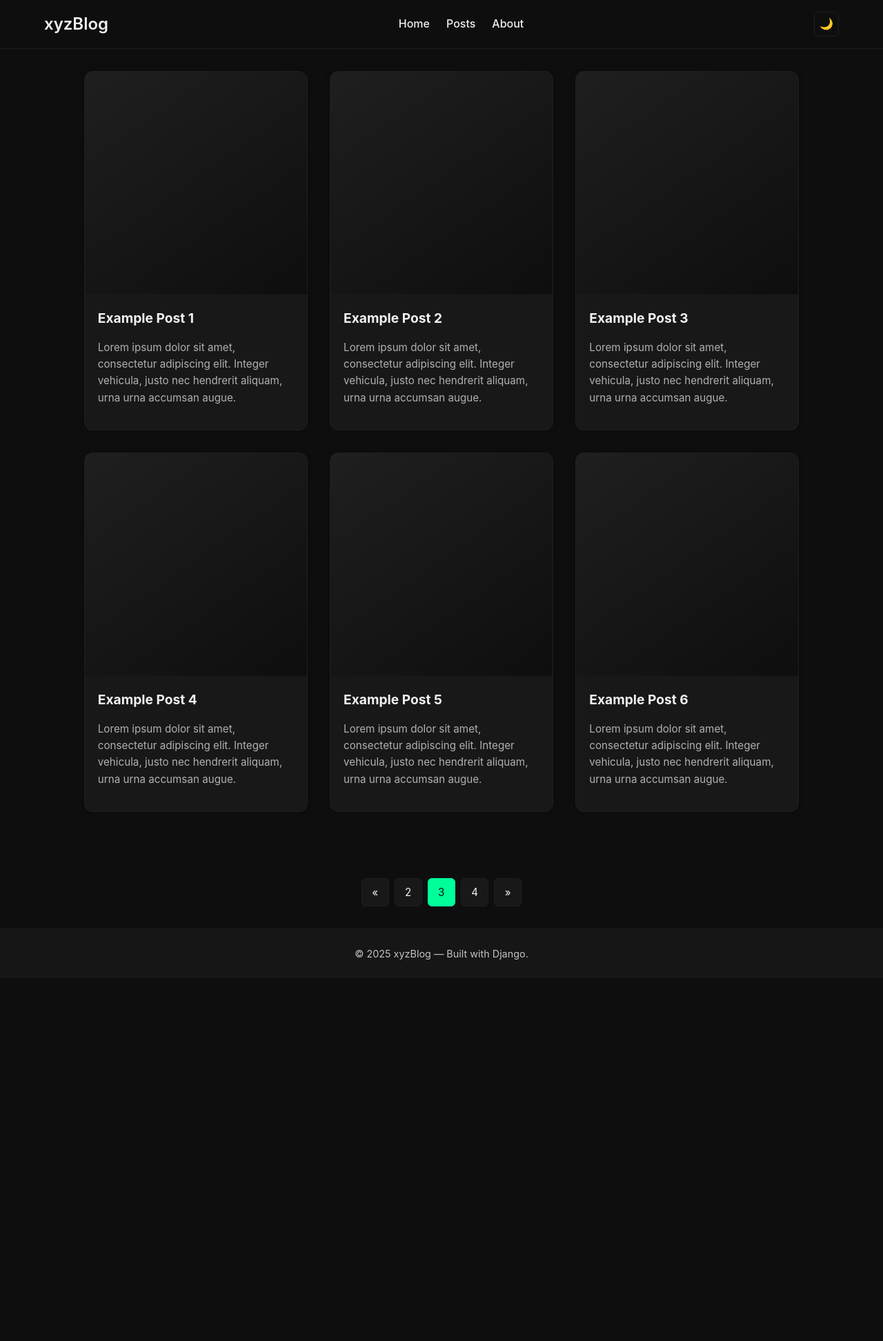
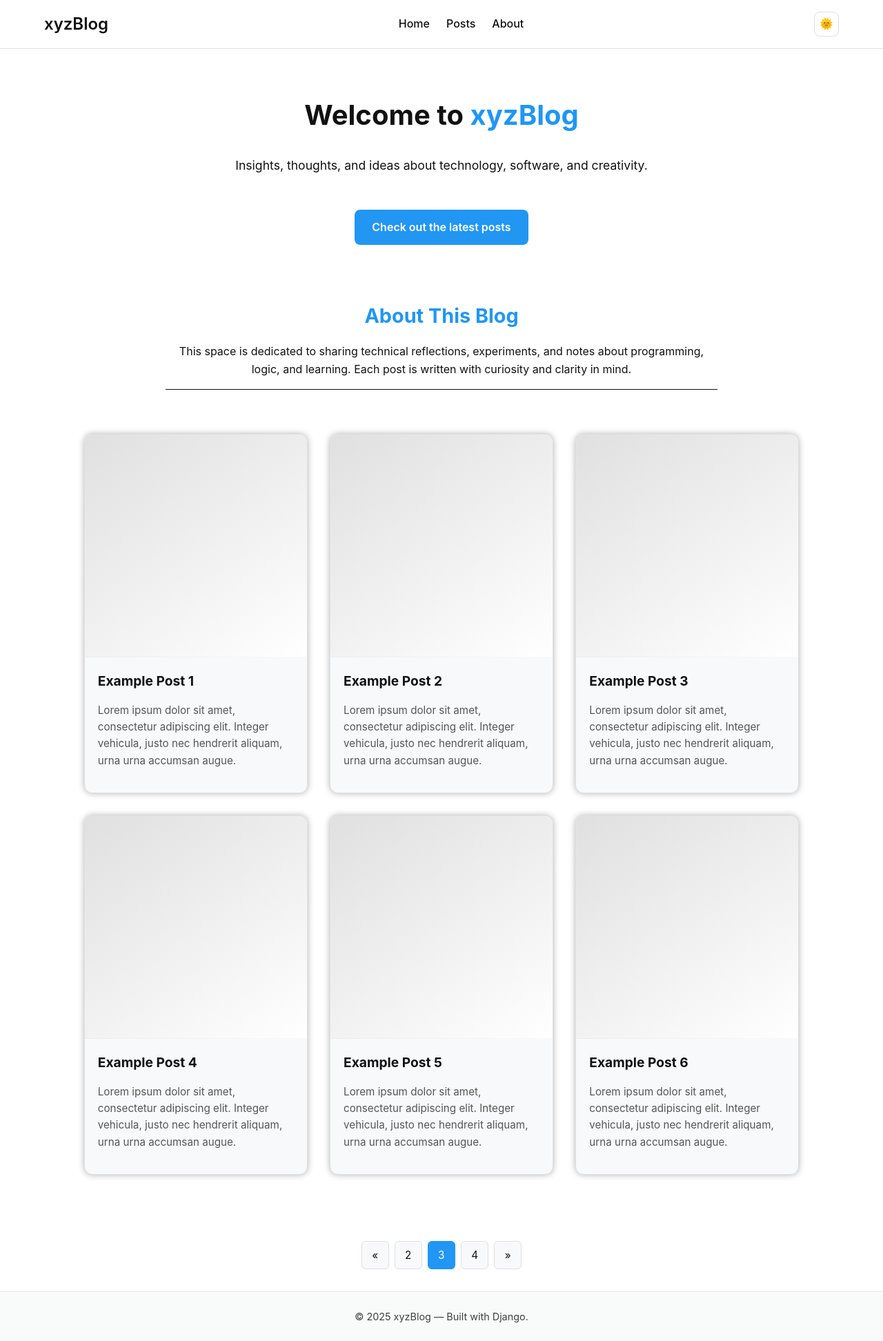
Before and after one commit to xyz-leo/blog-django, a Django app: page / in a window 1280 px wide. Shown: the whole page at 69% size. Before the commit the page ends 1392 px from the top, so only its background shows below. Run offline with Django 5.2, Linux system fonts and the light colour scheme; data that the repository does not hold is empty.

Commit message:
Correct index.html and css.

```diff
--- a/djangoapp/blog/static/blog/css/pages/index.css
+++ b/djangoapp/blog/static/blog/css/pages/index.css
@@ -1,55 +1,83 @@
 /* index.css */
 
-:root {
-  /* Dark theme by default */
-  --bg-color: #0e0e0e;
-  --text-color: #f1f1f1;
-  --card-bg: #181818;
-  --accent-color: #00ff99;
-  --accent-hover: #00cc7a;
-  --border-color: #1f1f1f;
+/* Hero section */
+.hero {
+  text-align: center;
+  margin-top: 4rem;
+  margin-bottom: 5rem;
 }
 
-.light-theme {
-  --bg-color: #f9f9f9;
-  --text-color: #111;
-  --card-bg: #ffffff;
-  --accent-color: #007bff;
-  --accent-hover: #0056b3;
-  --border-color: #ddd;
+.hero-title {
+  font-size: 2.5rem;
+  font-weight: 700;
+  color: var(--text-color);
 }
 
-body {
-  margin: 0;
-  font-family: 'Inter', system-ui, -apple-system, sans-serif;
-  background-color: var(--bg-color);
-  color: var(--text-color);
+.hero-title span {
+  color: var(--accent-color);
+}
+
+.hero-subtitle {
+  font-size: 1.1rem;
+  color: var(--text-muted);
+  margin-top: 0.5rem;
+  max-width: 600px;
+  margin-left: auto;
+  margin-right: auto;
+}
+
+.hero-cta {
+  display: inline-block;
+  margin-top: 2rem;
+  padding: 0.8rem 1.6rem;
+  border-radius: 8px;
+  background: var(--accent-color);
+  color: var(--bg-color);
+  font-weight: 600;
   transition: background 0.3s ease, color 0.3s ease;
 }
 
-a {
-  text-decoration: none;
-  color: var(--accent-color);
-  transition: color 0.2s;
+.hero-cta:hover {
+  background: var(--accent-hover);
 }
 
-a:hover {
-  color: var(--accent-hover);
+/* About section */
+.about {
+  max-width: 800px;
+  margin: 0 auto 4rem;
+  text-align: center;
+  color: var(--text-color);
 }
 
-.container {
-  width: 90%;
-  max-width: 1200px;
-  margin: 0 auto;
+.about h2 {
+  font-size: 1.8rem;
+  margin-bottom: 1rem;
+  color: var(--accent-color);
+}
+
+.about p {
+  line-height: 1.6;
+  font-size: 1rem;
+  color: var(--text-muted);
 }
 
 /* Responsive adjustments */
 @media (max-width: 768px) {
-  body {
-    font-size: 0.95rem;
+  .hero-title {
+    font-size: 2rem;
   }
 
-  .container {
-    width: 92%;
+  .hero-subtitle {
+    font-size: 1rem;
+    padding: 0 1rem;
+  }
+
+  .hero-cta {
+    font-size: 0.95rem;
+    padding: 0.7rem 1.3rem;
+  }
+
+  .about h2 {
+    font-size: 1.5rem;
   }
 }
--- a/djangoapp/blog/static/blog/css/style.css
+++ b/djangoapp/blog/static/blog/css/style.css
@@ -2,23 +2,25 @@
    Global Theme Variables
 ========================= */
 :root {
-  /* Dark mode (default) */
+  /* Light mode (default) */
+  --bg-color: #ffffff;
+  --text-color: #111111;
+  --accent-color: #2196f3; /* sky blue */
+  --accent-hover: #1976d2; /* deeper blue for hover */
+  --border-color: #e0e0e0;
+  --card-bg: #f8f9fa;
+  --hover-bg: rgba(0, 0, 0, 0.05);
+}
+
+/* Dark Theme */
+.dark-theme {
   --bg-color: #0e0e0e;
   --text-color: #f1f1f1;
-  --accent-color: #00ff99;
+  --accent-color: #64b5f6; /* lighter sky blue */
+  --accent-hover: #42a5f5; /* hover variant */
   --border-color: #2a2a2a;
   --card-bg: #181818;
   --hover-bg: rgba(255, 255, 255, 0.08);
-}
-
-/* Light Theme */
-.light-theme {
-  --bg-color: #ffffff;
-  --text-color: #121212;
-  --accent-color: #007a3d;
-  --border-color: #dcdcdc;
-  --card-bg: #f5f5f5;
-  --hover-bg: rgba(0, 0, 0, 0.05);
 }
 
 /* =========================
--- a/djangoapp/blog/templates/blog/base.html
+++ b/djangoapp/blog/templates/blog/base.html
@@ -23,6 +23,7 @@
   <!-- Footer Section -->
   {% include 'blog/partials/_footer.html' %}
 
+
   {% block js %}
   <script>
     (function() {
@@ -34,17 +35,19 @@
 
       // Apply stored theme
       const stored = localStorage.getItem(THEME_KEY);
-      if (stored === 'light') html.classList.add('light-theme');
+      if (stored === 'dark') html.classList.add('dark-theme');
+
+      // Update theme icon
+      function updateThemeIcon() {
+        const icon = themeToggleBtn.querySelector('.theme-icon');
+        if (!icon) return;
+        icon.textContent = html.classList.contains('dark-theme') ? '🌙' : '🌞';
+      }
 
       // Theme toggle
-      function updateThemeIcon() {
-        const icon = themeToggleBtn.querySelector('.theme-icon');
-        icon.textContent = html.classList.contains('light-theme') ? '🌞' : '🌙';
-      }
-
       themeToggleBtn.addEventListener('click', () => {
-        html.classList.toggle('light-theme');
-        const mode = html.classList.contains('light-theme') ? 'light' : 'dark';
+        html.classList.toggle('dark-theme');
+        const mode = html.classList.contains('dark-theme') ? 'dark' : 'light';
         localStorage.setItem(THEME_KEY, mode);
         updateThemeIcon();
       });
@@ -57,6 +60,7 @@
         });
       }
 
+      // Initialize correct icon on load
       updateThemeIcon();
     })();
   </script>
--- a/djangoapp/blog/templates/blog/pages/index.html
+++ b/djangoapp/blog/templates/blog/pages/index.html
@@ -10,9 +10,28 @@
 {% block content %}
 
 <main class="container">
-  <section class="posts-grid">
 
-    <!-- Static posts example  -->
+  <!-- Hero Section -->
+  <section class="hero">
+    <h1 class="hero-title">Welcome to <span>xyzBlog</span></h1>
+    <p class="hero-subtitle">
+      Insights, thoughts, and ideas about technology, software, and creativity.
+    </p>
+    <a href="#posts" class="hero-cta">Check out the latest posts</a>
+  </section>
+
+  <!-- About Section -->
+  <section class="about">
+    <h2>About This Blog</h2>
+    <p>
+      This space is dedicated to sharing technical reflections, experiments, and
+      notes about programming, logic, and learning. Each post is written with
+      curiosity and clarity in mind.
+    </p><hr>
+  </section>
+
+  <!-- Posts Section -->
+  <section id="posts" class="posts-grid">
     {% for i in "123456"|make_list %}
     <article class="post-card">
       <div class="post-image"></div>
@@ -25,7 +44,8 @@
       </div>
     </article>
     {% endfor %}
+  </section>
 
-  </section>
 </main>
+
 {% endblock %}
```
